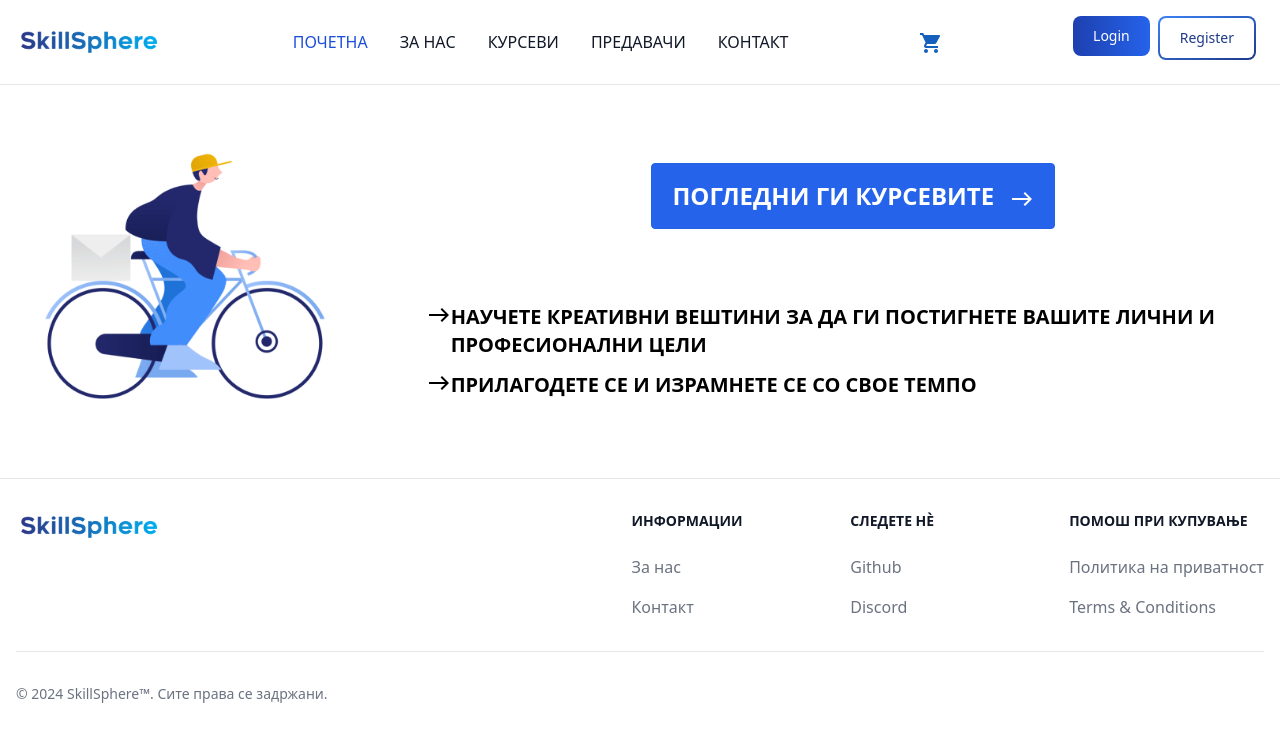
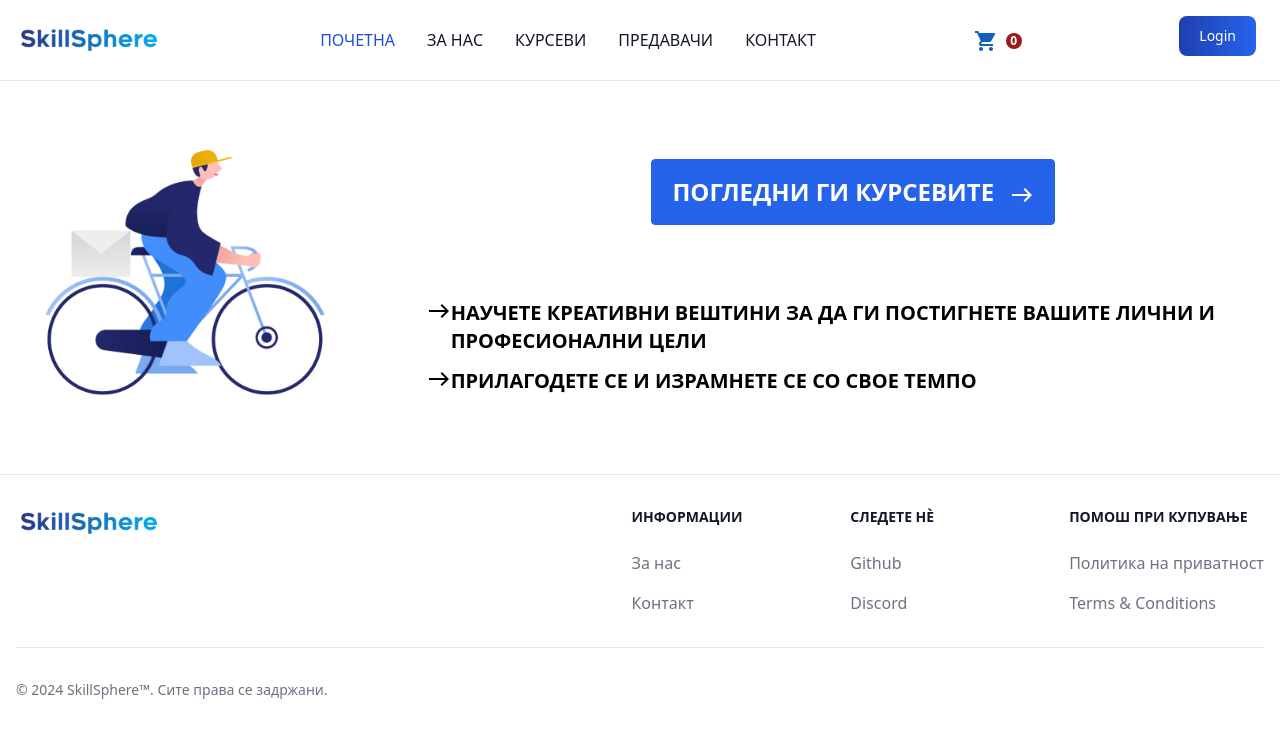
Before and after one commit to Team-27-CoursesApp/frontend, a React (Vite) app in the folder coursesApp/: page / in a window 1280 px wide. Shown: the top 742 px of the page. Built offline with nearby package versions, Linux system fonts and the light colour scheme.

Commit message:
Added Shopping Cart Functionality

```diff
--- a/coursesApp/src/Components/App/App.jsx
+++ b/coursesApp/src/Components/App/App.jsx
@@ -8,10 +8,13 @@ import CartPage from "../../Pages/Cart/CartPage";
 import CategoriesPage from "../../Pages/Categories/CategoriesPage";
 import CourseListPage from "../../Pages/CourseList/CourseListPage";
 import CheckoutPage from "../../Pages/Checkout/CheckoutPage";
+import { ToastContainer } from "react-toastify";
+import "react-toastify/dist/ReactToastify.css";
 
 function App() {
   return (
     <BrowserRouter>
+      <ToastContainer position="bottom-center" limit={1} />
       <Routes>
         <Route path="/" element={<HomePage />} />
         <Route path="/login" element={<LoginPage />} />
--- a/coursesApp/src/Components/CourseCard/CourseCard.jsx
+++ b/coursesApp/src/Components/CourseCard/CourseCard.jsx
@@ -1,9 +1,23 @@
 import { useNavigate } from "react-router-dom";
 import StarIcon from "@mui/icons-material/Star";
 import StarOutlineIcon from "@mui/icons-material/StarOutline";
+import { Store } from "../../Store";
+import { useContext } from "react";
+import { toast } from "react-toastify";
 
 const CourseCard = ({ course }) => {
   const navigate = useNavigate();
+  const { state, dispatch: ctxDispatch } = useContext(Store);
+  const { cart } = state;
+
+  const addToCartHandler = (e) => {
+    e.stopPropagation();
+    ctxDispatch({
+      type: "CART_ADD_ITEM",
+      payload: { ...course, quantity: 1 },
+    });
+    toast.success("Курсот е додаден во кошничката");
+  };
 
   return (
     <div
@@ -34,12 +48,12 @@ const CourseCard = ({ course }) => {
           <span className="text-3xl font-bold text-gray-900 dark:text-white">
             {course.price} ден
           </span>
-          <a
-            href="#"
+          <button
+            onClick={(e) => addToCartHandler(e)}
             className="text-white bg-blue-700 hover:bg-blue-800 focus:ring-4 focus:ring-blue-300 font-medium rounded-lg text-sm px-5 py-2.5 text-center dark:bg-blue-600 dark:hover:bg-blue-700 dark:focus:ring-blue-800"
           >
             Додади во кошничка
-          </a>
+          </button>
         </div>
       </div>
     </div>
--- a/coursesApp/src/Components/Header/Header.jsx
+++ b/coursesApp/src/Components/Header/Header.jsx
@@ -1,54 +1,95 @@
-import { Link } from 'react-router-dom';
-import color_logo_no_background from '../../assets/LogoInfo/Logo Files/For Web/png/color_logo_no_background.png';
-import ShoppingCartIcon from '@mui/icons-material/ShoppingCart';
+import { Link } from "react-router-dom";
+import color_logo_no_background from "../../assets/LogoInfo/Logo Files/For Web/png/color_logo_no_background.png";
+import ShoppingCartIcon from "@mui/icons-material/ShoppingCart";
+import AccountCircleIcon from "@mui/icons-material/AccountCircle";
+import { useContext } from "react";
+import { Store } from "../../Store";
 
 const Header = () => {
+  const { state } = useContext(Store);
+  const { cart, userInfo } = state;
   return (
     <header>
       <nav className="bg-white light:bg-gray-900 w-full z-20 top-0 start-0 border-b border-gray-200 light:border-gray-600">
         <div className="max-w-screen-xl flex flex-wrap items-center justify-between mx-auto p-4">
           <a href="/" className="flex items-center space-x-3 ">
-                        <img src={color_logo_no_background} className="h-8" alt="SkillSphere logo" />
+            <img
+              src={color_logo_no_background}
+              className="h-8"
+              alt="SkillSphere logo"
+            />
           </a>
+
           <div className="flex md:order-2 space-x-3 md:space-x-0 rtl:space-x-reverse">
-                        <Link to="/shoppingcart">
+            {userInfo && (
+              <Link to="/profile" className="me-5">
+                <AccountCircleIcon href="/" sx={{ color: "#1560BD" }} />
+              </Link>
+            )}
+
+            <Link to="/cart">
               <ShoppingCartIcon href="/" sx={{ color: "#1560BD" }} />
+              <span className="inline-flex items-center justify-center w-4 h-4 ms-2 text-xs font-semibold text-white bg-red-800 rounded-full">
+                {cart.cartItems.reduce((a, c) => a + c.quantity, 0)}
+              </span>
             </Link>
           </div>
+          {!userInfo && (
             <div className="flex md:order-2 space-x-3 md:space-x-0 rtl:space-x-reverse">
               <Link to="/login">
                 <button
                   type="button"
-                                className="text-white bg-gradient-to-r from-blue-800 to-blue-600 hover:bg-gradient-to-bl focus:ring-4 focus:outline-none focus:ring-cyan-300 dark:focus:ring-cyan-800 font-medium rounded-lg text-sm px-5 py-2.5 text-center me-2 mb-2">
+                  className="text-white bg-gradient-to-r from-blue-800 to-blue-600 hover:bg-gradient-to-bl focus:ring-4 focus:outline-none focus:ring-cyan-300 dark:focus:ring-cyan-800 font-medium rounded-lg text-sm px-5 py-2.5 text-center me-2 mb-2"
+                >
                   Login
                 </button>
               </Link>
-                        <Link to="/register">
-                            <button
-                                type="button"
-                                className="relative inline-flex items-center justify-center p-0.5 mb-2 me-2 overflow-hidden text-sm font-medium text-black-900 rounded-lg group bg-gradient-to-br from-blue-500 to-blue-900 group-hover:from-bluee-500 group-hover:to-blue-900 hover:text-white dark:text-white focus:ring-4 focus:outline-none focus:ring-blue-300 dark:focus:ring-blue-800 ">
-                            <span className="relative px-5 py-2.5 transition-all ease-in duration-75 bg-white light:bg-gray-900 rounded-md group-hover:bg-opacity-0 text-blue-900 hover:text-white">
-                              Register
-                            </span>
-                            </button>
-                        </Link>
             </div>
-                    <div className="items-center justify-between hidden w-full md:flex md:w-auto md:order-1" id="navbar-sticky">
+          )}
+          <div
+            className="items-center justify-between hidden w-full md:flex md:w-auto md:order-1"
+            id="navbar-sticky"
+          >
             <ul className="flex flex-col p-4 md:p-0 mt-4 font-medium border border-gray-100 rounded-lg bg-light-50 md:space-x-8 rtl:space-x-reverse md:flex-row md:mt-0 md:border-0 md:bg-white light:bg-gray-800 md:light:bg-gray-900 light:border-gray-700">
               <li>
-                                <a href="/" className="block py-2 px-3 bg-light-700 rounded md:bg-transparent md:text-blue-700 text-transform uppercase md:p-0 md:dark:text-blue-500">Почетна</a>
+                <a
+                  href="/"
+                  className="block py-2 px-3 bg-light-700 rounded md:bg-transparent md:text-blue-700 text-transform uppercase md:p-0 md:dark:text-blue-500"
+                >
+                  Почетна
+                </a>
               </li>
               <li>
-                                <a href="/aboutus" className="block py-2 px-3 text-gray-900 rounded hover:bg-gray-100 md:hover:bg-transparent md:hover:text-blue-700 md:p-0 md:dark:hover:text-blue-500 dark:text-black dark:hover:bg-gray-700 dark:hover:text-white md:dark:hover:bg-transparent dark:border-gray-700 text-transform uppercase">За нас</a>
+                <a
+                  href="/aboutus"
+                  className="block py-2 px-3 text-gray-900 rounded hover:bg-gray-100 md:hover:bg-transparent md:hover:text-blue-700 md:p-0 md:dark:hover:text-blue-500 dark:text-black dark:hover:bg-gray-700 dark:hover:text-white md:dark:hover:bg-transparent dark:border-gray-700 text-transform uppercase"
+                >
+                  За нас
+                </a>
               </li>
               <li>
-                                <a href="#" className="block py-2 px-3 text-gray-900 rounded hover:bg-gray-100 md:hover:bg-transparent md:hover:text-blue-700 md:p-0 md:dark:hover:text-blue-500 dark:text-black dark:hover:bg-gray-700 dark:hover:text-white md:dark:hover:bg-transparent dark:border-gray-700 text-transform uppercase">Курсеви</a>
+                <a
+                  href="#"
+                  className="block py-2 px-3 text-gray-900 rounded hover:bg-gray-100 md:hover:bg-transparent md:hover:text-blue-700 md:p-0 md:dark:hover:text-blue-500 dark:text-black dark:hover:bg-gray-700 dark:hover:text-white md:dark:hover:bg-transparent dark:border-gray-700 text-transform uppercase"
+                >
+                  Курсеви
+                </a>
               </li>
               <li>
-                                <a href="#" className="block py-2 px-3 text-gray-900 rounded hover:bg-gray-100 md:hover:bg-transparent md:hover:text-blue-700 md:p-0 md:dark:hover:text-blue-500 dark:text-black dark:hover:bg-gray-700 dark:hover:text-white md:dark:hover:bg-transparent dark:border-gray-700 text-transform uppercase">Предавачи</a>
+                <a
+                  href="#"
+                  className="block py-2 px-3 text-gray-900 rounded hover:bg-gray-100 md:hover:bg-transparent md:hover:text-blue-700 md:p-0 md:dark:hover:text-blue-500 dark:text-black dark:hover:bg-gray-700 dark:hover:text-white md:dark:hover:bg-transparent dark:border-gray-700 text-transform uppercase"
+                >
+                  Предавачи
+                </a>
               </li>
               <li>
-                                <a href="#" className="block py-2 px-3 text-gray-900 rounded hover:bg-gray-100 md:hover:bg-transparent md:hover:text-blue-700 md:p-0 md:dark:hover:text-blue-500 dark:text-black dark:hover:bg-gray-700 dark:hover:text-white md:dark:hover:bg-transparent dark:border-gray-700 text-transform uppercase">Контакт</a>
+                <a
+                  href="#"
+                  className="block py-2 px-3 text-gray-900 rounded hover:bg-gray-100 md:hover:bg-transparent md:hover:text-blue-700 md:p-0 md:dark:hover:text-blue-500 dark:text-black dark:hover:bg-gray-700 dark:hover:text-white md:dark:hover:bg-transparent dark:border-gray-700 text-transform uppercase"
+                >
+                  Контакт
+                </a>
               </li>
             </ul>
           </div>
--- a/coursesApp/src/Pages/Cart/CartPage.jsx
+++ b/coursesApp/src/Pages/Cart/CartPage.jsx
@@ -1,35 +1,28 @@
-import { useState } from "react";
+import { useContext } from "react";
+import { Store } from "../../Store";
 
 const CartPage = () => {
-  const course1 = {
-    id: 1,
-    img: "https://www.freecodecamp.org/news/content/images/2024/03/csharp2.png",
-    name: "Вовед во C#",
-    lecturer: {
-      id: 1,
-      fullName: "Adam Smith",
-    },
-    price: 1600,
-  };
-  const course2 = {
-    id: 2,
-    img: "https://miro.medium.com/v2/resize:fit:1400/1*x0d41ns8PTQZz4a3VbMrBg.png",
-    name: "Вовед во React",
-    lecturer: {
-      id: 1,
-      fullName: "Adam Smith",
-    },
-    price: 1600,
+  const { state, dispatch: ctxDispatch } = useContext(Store);
+  const { cart, userInfo } = state;
+
+  const removeItemHandler = (item) => {
+    ctxDispatch({ type: "CART_REMOVE_ITEM", payload: item });
   };
 
-  const [cartItems, setCartItems] = useState([course1, course2]);
+  const payHandler = () => {
+    if (cart.cartItems.reduce((a, c) => a + c.quantity, 0) != 0) {
+      console.log("Pay");
+      localStorage.removeItem("cartItems");
+      ctxDispatch({ type: "CART_CLEAR" });
+    }
+  };
 
   return (
     <div className="h-screen bg-gray-100 pt-20">
       <h1 className="mb-10 text-center text-2xl font-bold">Кошничка</h1>
       <div className="mx-auto max-w-5xl justify-center px-6 md:flex md:space-x-6 xl:px-0">
         <div className="rounded-lg md:w-2/3">
-          {cartItems.map((course) => (
+          {cart.cartItems.map((course) => (
             <div
               key={course.id}
               className="justify-between mb-6 rounded-lg bg-white p-6 shadow-md sm:flex sm:justify-start"
@@ -44,9 +37,11 @@ const CartPage = () => {
                   <h2 className="text-lg font-bold text-gray-900">
                     {course.name}
                   </h2>
+                  {/*
                   <p className="mt-1 text-xs text-gray-700">
                     <b>Предавач:</b> {course.lecturer.fullName}
                   </p>
+                  */}
                   <p className="mt-1 text-xs text-gray-700">
                     <b>Цена:</b> {course.price} ден
                   </p>
@@ -54,6 +49,7 @@ const CartPage = () => {
                 <div className="mt-4 flex justify-between sm:space-y-6 sm:mt-0 sm:block sm:space-x-6">
                   <div className="flex items-center space-x-4">
                     <svg
+                      onClick={() => removeItemHandler(course)}
                       xmlns="http://www.w3.org/2000/svg"
                       fill="none"
                       viewBox="0 0 24 24"
@@ -79,13 +75,16 @@ const CartPage = () => {
             <p className="text-lg font-bold">Вкупно</p>
             <div className="">
               <p className="mb-1 text-lg font-bold">
-                {cartItems.reduce((a, c) => a + c.price, 0)} ден
+                {cart.cartItems.reduce((a, c) => a + c.price, 0)} ден
               </p>
             </div>
           </div>
           <hr className="my-4" />
 
-          <button className=" w-full rounded-md bg-blue-500 py-1.5 font-medium text-blue-50 hover:bg-blue-600">
+          <button
+            onClick={payHandler}
+            className=" w-full rounded-md bg-blue-500 py-1.5 font-medium text-blue-50 hover:bg-blue-600"
+          >
             Плати
           </button>
         </div>
--- a/coursesApp/src/Pages/CourseList/CourseListPage.jsx
+++ b/coursesApp/src/Pages/CourseList/CourseListPage.jsx
@@ -2,6 +2,8 @@ import { useParams } from "react-router-dom";
 import CourseCard from "../../Components/CourseCard/CourseCard";
 import { useState } from "react";
 import { Pagination } from "@mui/material";
+import Header from "../../Components/Header/Header";
+import Footer from "../../Components/Footer/Footer";
 
 const CourseListPage = () => {
   const params = useParams();
@@ -44,6 +46,8 @@ const CourseListPage = () => {
   const [courses, setCourses] = useState([course1, course2, course3, course4]);
 
   return (
+    <>
+      <Header />
       <div>
         <h2 className="text-center mt-5 text-3xl">{category}</h2>
         <div className="flex justify-around mt-5 w-11/12 m-auto">
@@ -57,6 +61,8 @@ const CourseListPage = () => {
           <Pagination count={10} color="primary" className="mt-10 mb-10" />
         </div>
       </div>
+      <Footer />
+    </>
   );
 };
 
--- /dev/null
+++ b/coursesApp/src/Store.jsx
@@ -0,0 +1,57 @@
+import { createContext, useReducer } from "react";
+
+export const Store = createContext();
+
+const initialState = {
+  userInfo: localStorage.getItem("userInfo")
+    ? JSON.parse(localStorage.getItem("userInfo"))
+    : null,
+  cart: {
+    cartItems: localStorage.getItem("cartItems")
+      ? JSON.parse(localStorage.getItem("cartItems"))
+      : [],
+  },
+};
+
+const reducer = (state, action) => {
+  let cartItems;
+  let newItem, existItem;
+  switch (action.type) {
+    case "CART_ADD_ITEM":
+      newItem = action.payload;
+      existItem = state.cart.cartItems.find((item) => item.id === newItem.id);
+      cartItems = existItem
+        ? state.cart.cartItems.map((item) =>
+            item.id === existItem.id ? newItem : item
+          )
+        : [...state.cart.cartItems, newItem];
+      localStorage.setItem("cartItems", JSON.stringify(cartItems));
+      return { ...state, cart: { ...state.cart, cartItems } };
+    case "CART_REMOVE_ITEM": {
+      cartItems = state.cart.cartItems.filter(
+        (item) => item.id !== action.payload.id
+      );
+      localStorage.setItem("cartItems", JSON.stringify(cartItems));
+      return { ...state, cart: { ...state.cart, cartItems } };
+    }
+    case "CART_CLEAR":
+      return { ...state, cart: { ...state.cart, cartItems: [] } };
+    case "USER_SIGNIN":
+      return { ...state, userInfo: action.payload };
+    case "USER_SIGNOUT":
+      localStorage.removeItem("cartItems");
+      return {
+        ...state,
+        userInfo: null,
+        cart: { cartItems: [], shippingAddress: {}, paymentMethod: "" },
+      };
+    default:
+      return state;
+  }
+};
+
+export function StoreProvider(props) {
+  const [state, dispatch] = useReducer(reducer, initialState);
+  const value = { state, dispatch };
+  return <Store.Provider value={value}>{props.children}</Store.Provider>;
+}
```
Also changed, not shown: coursesApp/src/main.jsx (+11 -8 lines). Lines whose indentation alone changed are shown as unchanged.
